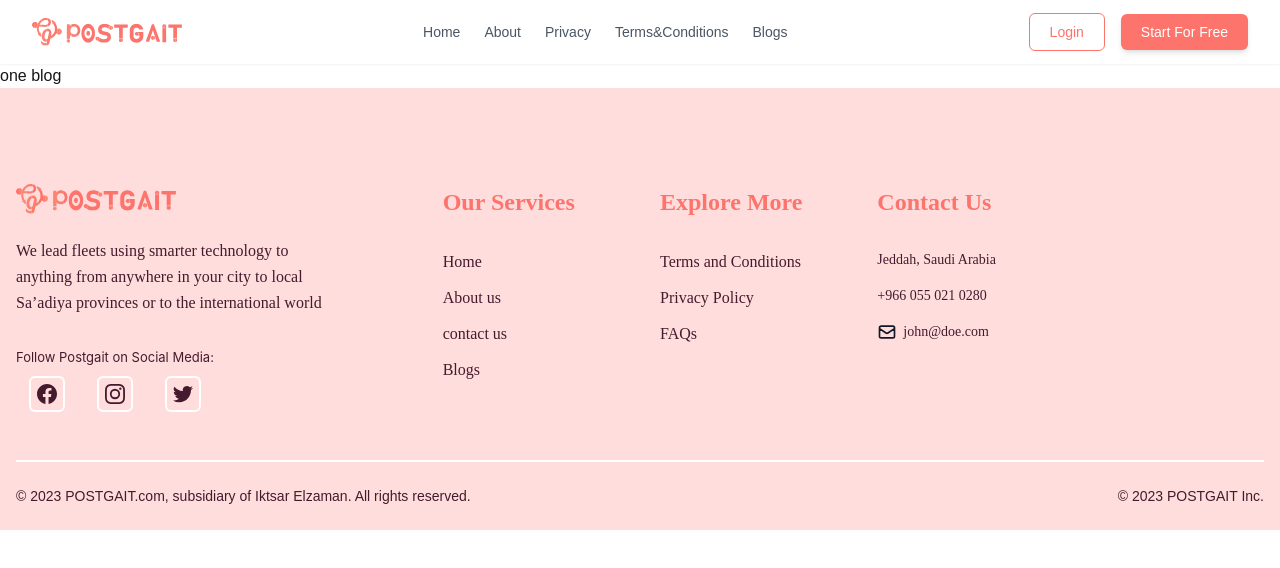
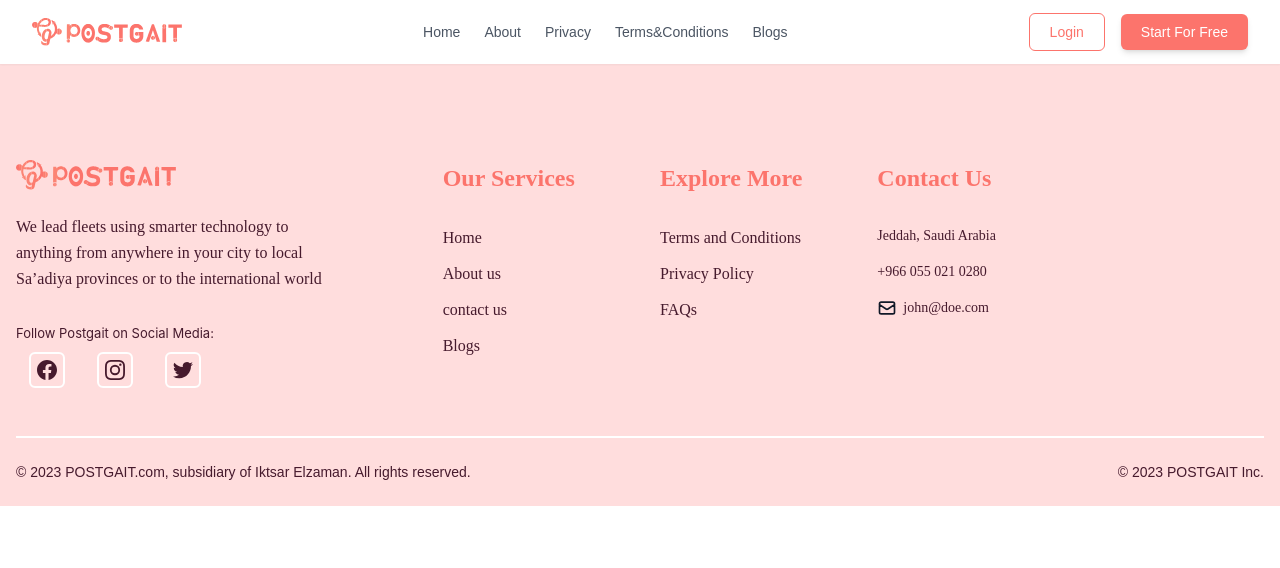
Before and after one commit to 5elmy/postgaitLandingPage, a Next.js app: page /Blogs/1 in a window 1280 px wide. Shown: the top 568 px of the page. Built offline with nearby package versions, Linux system fonts and the light colour scheme.

Commit message:
lastr###r

```diff
--- a/src/app/Blogs/[id]/page.jsx
+++ b/src/app/Blogs/[id]/page.jsx
@@ -4,7 +4,7 @@ export default function Blog() {
 
   return (
     <div>
-      one blog
+
     </div>
   )
 }
--- a/src/app/Blogs/page.jsx
+++ b/src/app/Blogs/page.jsx
@@ -1,7 +1,6 @@
 "use client"
 import React from 'react'
-import { Demo } from '../Privacy/page'
-import { redirect } from 'next/navigation'
+
 
 export default function Blogs() {
 
--- a/src/app/Privacy/page.jsx
+++ b/src/app/Privacy/page.jsx
@@ -1,19 +1,9 @@
 import React from "react";
+import Demo from "../components/Demo";
 
 
 
-export function Demo({header , body})  {
-  return (
-    <div>
-          <p className="font-[Barlow] fint-bold text-[25px] text-[#FC746C]">
-              {header}
-            </p>
-            <p className="leading-[40px]  font-medium px-5">
-         {body}
-            </p>
-    </div>
-  )
-}
+
 
 export default function Privacy() {
   return (
--- /dev/null
+++ b/src/app/components/Demo.jsx
@@ -0,0 +1,12 @@
+export default function Demo({header , body})  {
+    return (
+      <div>
+            <p className="font-[Barlow] fint-bold text-[25px] text-[#FC746C]">
+                {header}
+              </p>
+              <p className="leading-[40px]  font-medium px-5">
+           {body}
+              </p>
+      </div>
+    )
+  }
--- a/src/app/globals.css
+++ b/src/app/globals.css
@@ -55,7 +55,6 @@ body {
 }
  .blog{
   background-image:  url("./images/Blogs/pexels-mikhail-nilov-6894103.jpg");
-
   background-repeat: no-repeat;
   background-size: cover;
 
```
